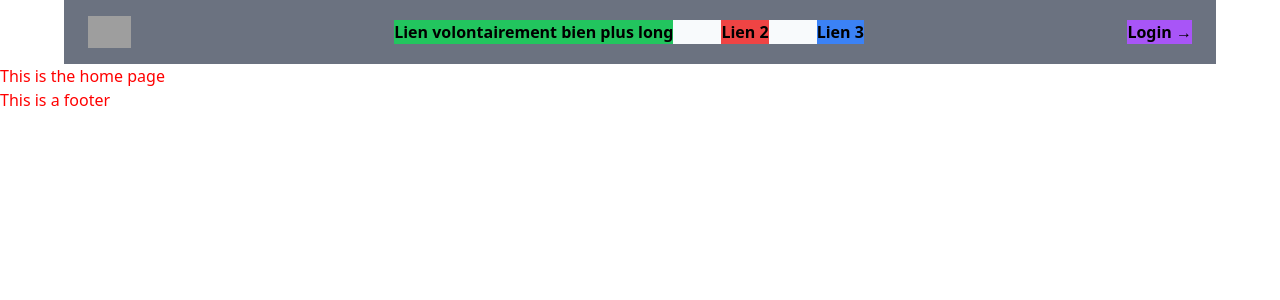
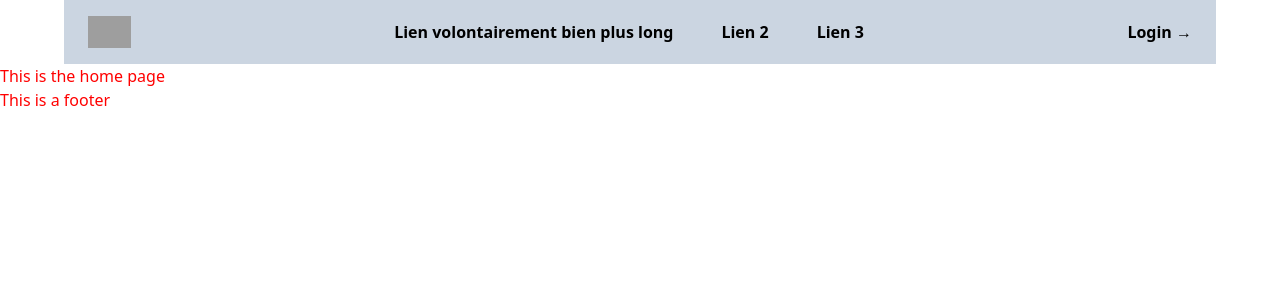
Before and after one commit to GMartin-Data/django_source, a Django app: page / in a window 1280 px wide. Shown: the top 300 px of the page. Run offline with Django 4.2, Linux system fonts and the light colour scheme; some libraries are stand-ins or nearby versions; grey boxes are pictures that could not be loaded.

Commit message:
Unify colors after testing

```diff
--- a/templates/includes/header.html
+++ b/templates/includes/header.html
@@ -1,14 +1,14 @@
 {% load static %}
 
 <header>
-    <nav class='hidden md:flex justify-between items-center max-w-6xl mx-auto px-6 h-16 font-semibold text-base bg-gray-500'>
+    <nav class='hidden md:flex justify-between items-center max-w-6xl mx-auto px-6 h-16 font-semibold text-base bg-slate-300'>
         <img class="h-8" src="https://tailwindui.com/img/logos/mark.svg?color=indigo&shade=600" alt="Tailwind's Logo">
-        <div class="flex gap-x-4 lg:gap-x-12 bg-slate-50">
-            <a href="" class='bg-green-500'>Lien volontairement bien plus long</a>
-            <a href="" class='bg-red-500'>Lien 2</a>
-            <a href="" class='bg-blue-500'>Lien 3</a>
+        <div class="flex gap-x-4 lg:gap-x-12">
+            <a href="">Lien volontairement bien plus long</a>
+            <a href="">Lien 2</a>
+            <a href="">Lien 3</a>
         </div>
-        <a href="" class='bg-purple-500'>Login &#8594;</a>
+        <a href="">Login &#8594;</a>
     </nav>
     <!-- Hamburger -->
     <div class="md:hidden flex justify-end mx-auto p-6 bg-slate-300">
@@ -19,7 +19,7 @@
         </div>
     </div>
     <!-- Menu -->
-    <div id="menu" class='hidden flex flex-col absolute top-0 w-full text-center z-20 gap-4 py-5 bg-pink-500'>
+    <div id="menu" class='hidden flex flex-col absolute top-0 w-full text-center z-20 gap-4 py-5 bg-slate-300'>
         <a href=''>Ceci est un lien plus long</a>
         <a href=''>Lien 2</a>
         <a href=''>Lien 3</a>
```
